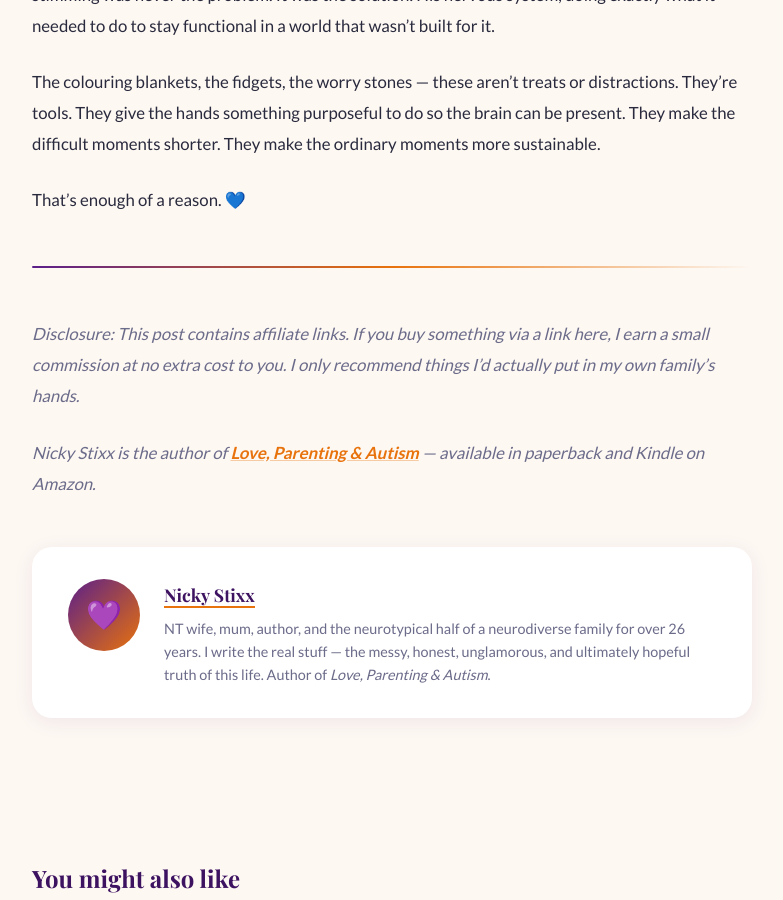
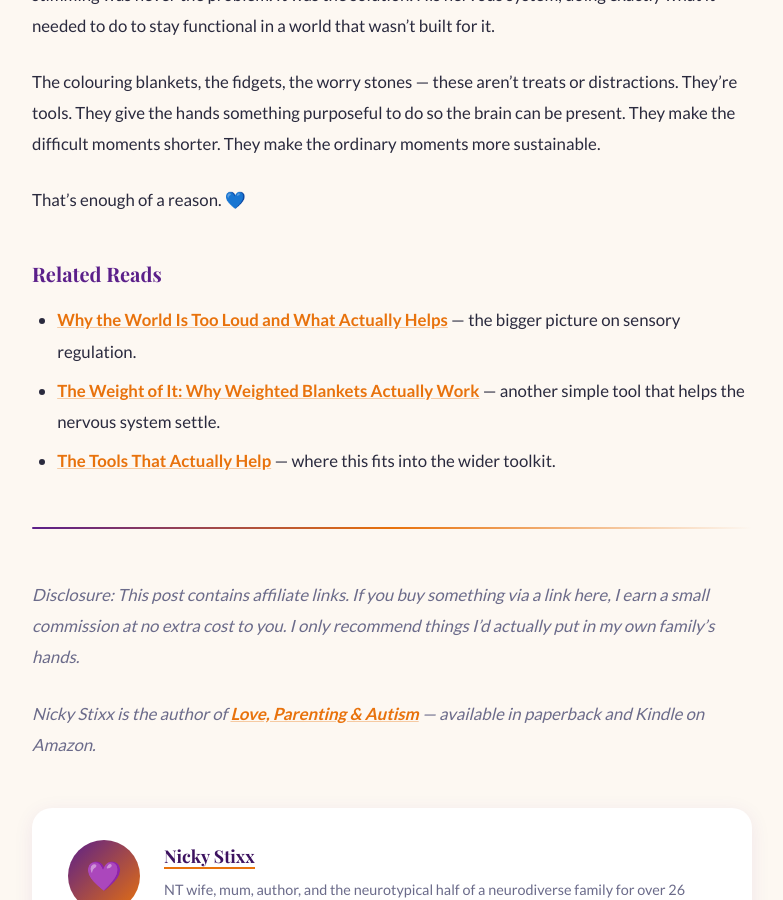
Before and after one commit to stixxnicky-lpa/loveparentingandautism, a Jekyll site: the page built from _posts/2025-06-28-hands-busy-brain-happy-colouring-fidgeting-and-the-productive-stim.md, in a window 1280 px wide and 900 px high, scrolled down 4663 px. Shown: the whole window, without its empty margins (248-1031 px from the left). Built offline with Jekyll 4.4.1, drawn with Linux system fonts in a browser that asks for light colours; some web fonts are replaced.

Commit message:
Update 2025-06-28-hands-busy-brain-happy-colouring-fidgeting-and-the-productive-stim.md

```diff
--- a/_posts/2025-06-28-hands-busy-brain-happy-colouring-fidgeting-and-the-productive-stim.md
+++ b/_posts/2025-06-28-hands-busy-brain-happy-colouring-fidgeting-and-the-productive-stim.md
@@ -104,6 +104,12 @@ The colouring blankets, the fidgets, the worry stones — these aren't treats or
 
 That's enough of a reason. 💙
 
+### Related Reads
+
+- **[Why the World Is Too Loud and What Actually Helps](/blog/2025/06/14/why-the-world-is-too-loud-and-what-actually-helps/)** — the bigger picture on sensory regulation.
+- **[The Weight of It: Why Weighted Blankets Actually Work](/blog/2025/06/21/the-weight-of-it-why-weighted-blankets-actually-work/)** — another simple tool that helps the nervous system settle.
+- **[The Tools That Actually Help](/blog/2025/06/08/the-tools-that-actually-help/)** — where this fits into the wider toolkit.
+
 ---
 
 *Disclosure: This post contains affiliate links. If you buy something via a link here, I earn a small commission at no extra cost to you. I only recommend things I'd actually put in my own family's hands.*
```
